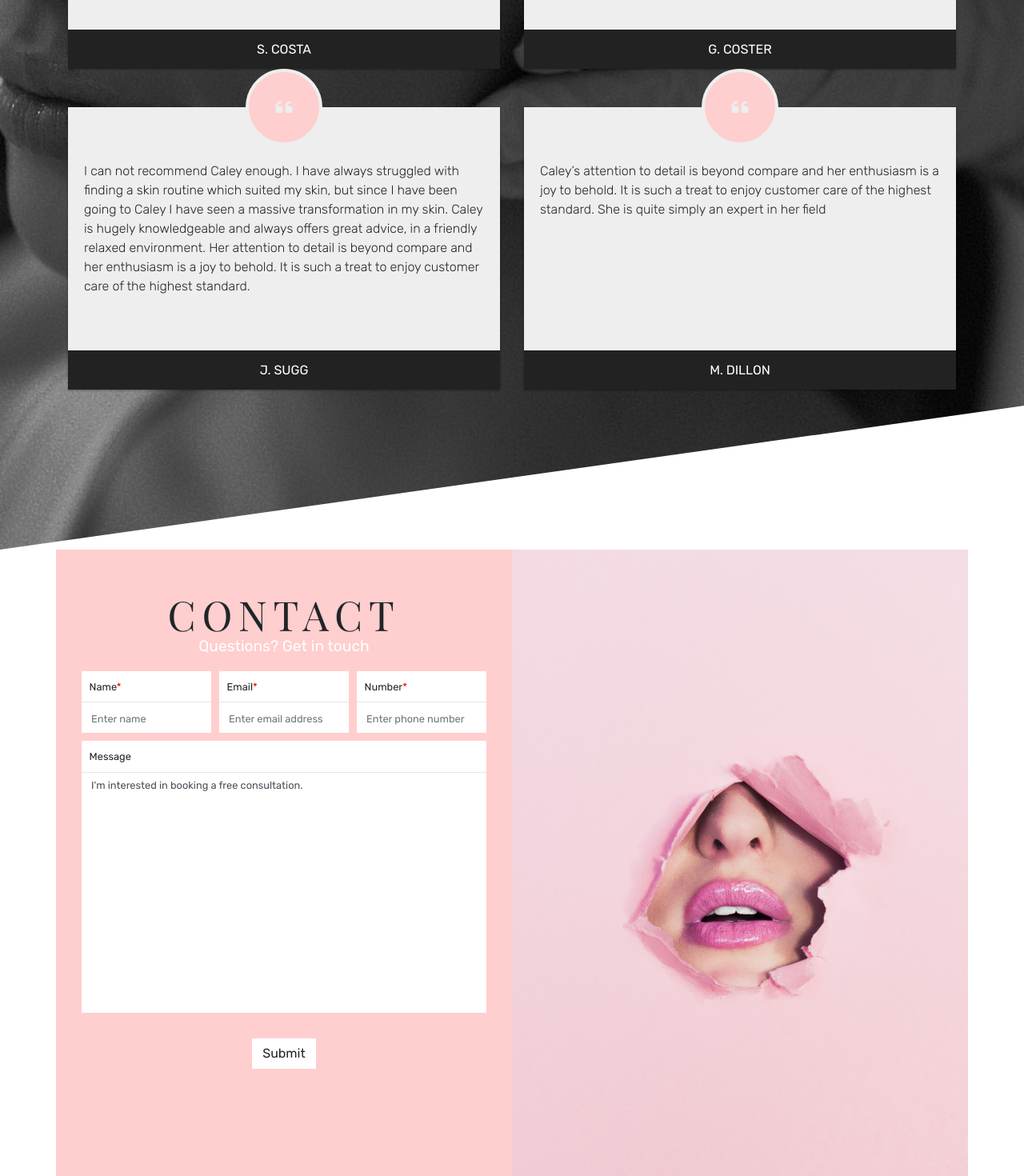
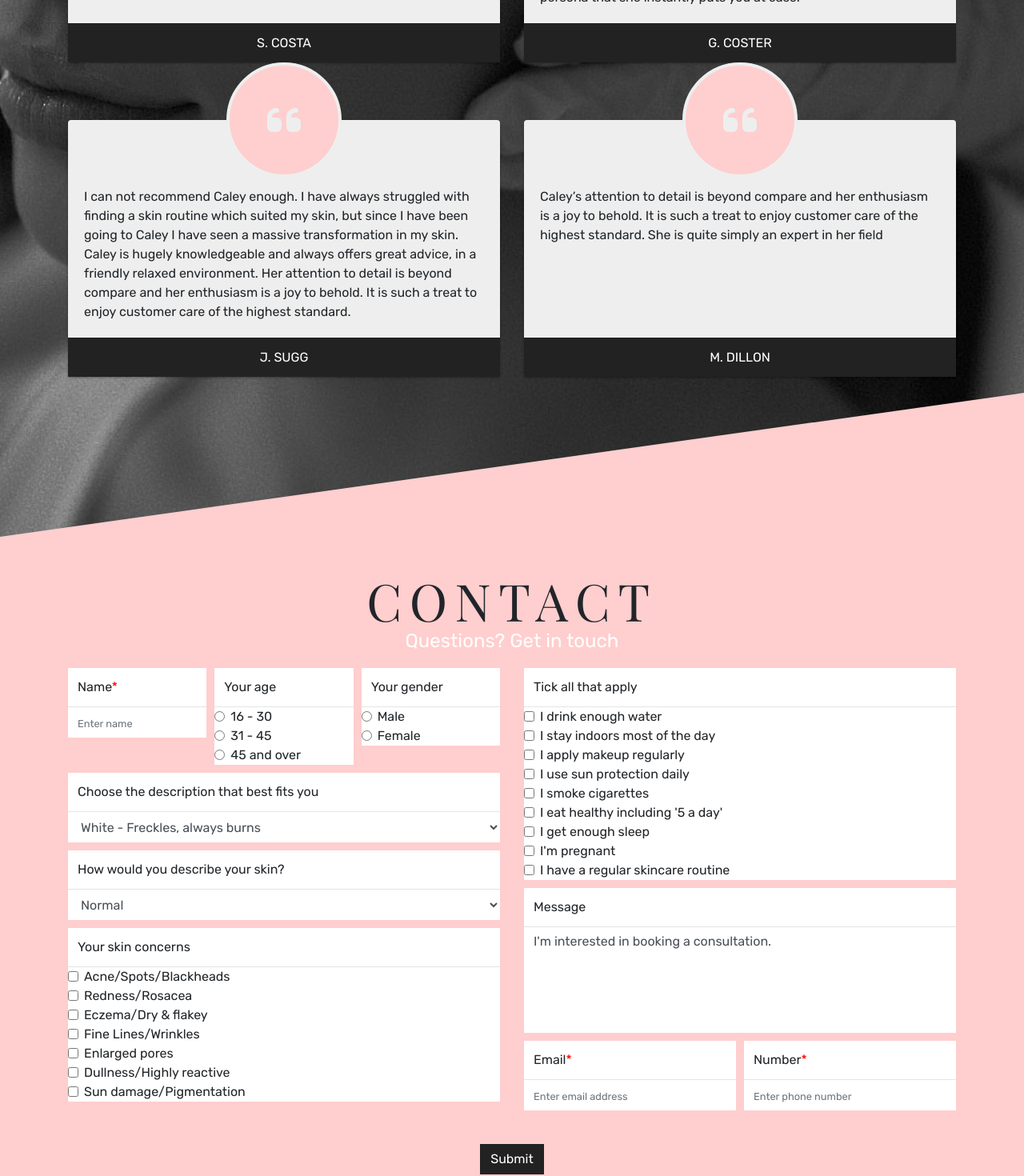
Before and after one commit to Lucamilne/caleymansfieldskincare, a React (Create React App) app: page / in a window 1280 px wide. Shown: the part 4720-6190 px from the top of the page at 80% size. Built offline with nearby package versions, Linux system fonts and the light colour scheme; a web font is replaced by a local one.

Commit message:
Contact form started

```diff
--- a/src/App.js
+++ b/src/App.js
@@ -6,7 +6,7 @@ import Introduction from "./Introduction";
 import Showcase from "./Showcase";
 import Products from "./Products";
 import Testimonials from "./Testimonials"
-import Contact from "./Contact"
+import ContactForm from "./ContactForm"
 import Footer from "./Footer"
 
 
@@ -19,7 +19,7 @@ function App() {
       <Showcase />
       <Products />
       <Testimonials />
-      <Contact />
+      <ContactForm />
       <Footer />
     </div>
   );
--- a/src/Contact.js
+++ /dev/null
@@ -1,20 +0,0 @@
-import React from "react";
-import { Container, Row, Col } from 'react-bootstrap';
-import ContactForm from "./ContactForm"
-
-function Contact() {
-    return (
-        <Container >
-            <Row>
-                <Col lg className="pl-0 pr-0">
-                    <ContactForm />
-                </Col>
-                <Col lg className="pl-0 pr-0">
-                    <img className="contact-image" alt="Flavour" src={require("./images/5.jpg")} />
-                </Col>
-            </Row>
-        </Container>
-    )
-}
-
-export default Contact;
--- a/src/ContactForm.js
+++ b/src/ContactForm.js
@@ -1,5 +1,52 @@
 import React, { useState } from "react";
-import { Form, Col, Button } from 'react-bootstrap';
+import { Container, Form, Row, Col, Button } from 'react-bootstrap';
+
+const options = {
+    age: ["16 - 30", "31 - 45", "45 and over"],
+    gender: ["Male", "Female"],
+    skinColor: [
+        "White - Freckles, always burns",
+        "White - Usually burns, tans sometimes",
+        "White/Olive - Tans easily",
+        "White/Brown - Rarely burns",
+        "Light/Dark Brown - Tans very easily",
+        "Black - never burns, deeply pigmented"
+    ],
+    skinDescription: [
+        "Normal",
+        "Dry",
+        "Combination",
+        "Oily",
+        "Sensitive",
+        "Mature"
+    ],
+    skinConcern: [
+        "Acne/Spots/Blackheads",
+        "Redness/Rosacea",
+        "Eczema/Dry & flakey",
+        "Fine Lines/Wrinkles",
+        "Enlarged pores",
+        "Dullness/Highly reactive",
+        "Sun damage/Pigmentation"
+    ],
+    lifestyle: [
+        "I drink enough water",
+        "I stay indoors most of the day",
+        "I apply makeup regularly",
+        "I use sun protection daily",
+        "I smoke cigarettes",
+        "I eat healthy including '5 a day'",
+        "I get enough sleep",
+        "I'm pregnant",
+        "I have a regular skincare routine"
+    ],
+    preference: [
+        "Investing in my own home routine",
+        "Investing in professional treatments at a spa or salon",
+        "Both",
+        "Neither"
+    ]
+}
 
 function ContactForm() {
     const [validated, setValidated] = useState(false);
@@ -15,38 +62,116 @@ function ContactForm() {
     };
 
     return (
-        <Form noValidate validated={validated} onSubmit={handleSubmit} id="contact-us" className="h-100">
+        <section id="contact-form">
+            <Container className="py-5">
+                <Form noValidate validated={validated} onSubmit={handleSubmit}>
                     <h1>Contact</h1>
                     <p>Questions? Get in touch</p>
+                    <Row>
+                        <Col lg>
                             <Form.Row>
-                <Col md>
+                                <Col sm>
                                     <Form.Group controlId="formName">
                                         <Form.Label>Name<span className="required">*</span></Form.Label>
                                         <Form.Control required type="name" placeholder="Enter name" />
                                     </Form.Group>
                                 </Col>
-                <Col md>
+                                <Col sm>
+
+                                    <Form.Group controlId="formAge">
+                                        <Form.Label>Your age</Form.Label>
+                                        {options.age.map(option => (
+                                            <Form.Check type="radio" label={option} key={option} name="age" />
+                                        ))}
+                                    </Form.Group>
+                                </Col>
+                                <Col sm>
+                                    <Form.Group controlId="formGender">
+                                        <Form.Label>Your gender</Form.Label>
+                                        {options.gender.map(option => (
+                                            <Form.Check type="radio" label={option} key={option} name="gender" />
+                                        ))}
+                                    </Form.Group>
+                                </Col>
+                            </Form.Row>
+                            <Form.Row>
+                                <Col>
+                                    <Form.Group>
+                                        <Form.Label>Choose the description that best fits you</Form.Label>
+                                        <Form.Control as="select">
+                                            {options.skinColor.map((option, i) => (
+                                                <option key={i}>{option}</option>
+                                            ))}
+                                        </Form.Control>
+                                    </Form.Group>
+                                </Col>
+                            </Form.Row>
+                            <Form.Row>
+                                <Col>
+                                    <Form.Group>
+                                        <Form.Label>How would you describe your skin?</Form.Label>
+                                        <Form.Control as="select">
+                                            {options.skinDescription.map((option, i) => (
+                                                <option key={i}>{option}</option>
+                                            ))}
+                                        </Form.Control>
+                                    </Form.Group>
+                                </Col>
+                            </Form.Row>
+                            <Form.Row>
+                                <Col>
+                                    <Form.Group>
+                                        <Form.Label>Your skin concerns</Form.Label>
+                                        {options.skinConcern.map((option, i) => (
+                                            <Form.Check type="checkbox" label={option} key={i} />
+                                        ))}
+                                    </Form.Group>
+                                </Col>
+                            </Form.Row>
+                        </Col>
+                        <Col lg>
+                            <Form.Row>
+                                <Col>
+                                    <Form.Group>
+                                        <Form.Label>Tick all that apply</Form.Label>
+                                        {options.lifestyle.map((option, i) => (
+                                            <Form.Check type="checkbox" label={option} key={i} />
+                                        ))}
+                                    </Form.Group>
+                                </Col>
+                            </Form.Row>
+                            <Form.Row>
+                                <Col>
+                                    <Form.Group controlId="fromMessage">
+                                        <Form.Label>Message</Form.Label>
+                                        <Form.Control as="textarea" rows="5" defaultValue="I'm interested in booking a consultation." />
+                                    </Form.Group>
+                                </Col>
+                            </Form.Row>
+                            <Form.Row>
+                                <Col>
                                     <Form.Group controlId="formEmail">
                                         <Form.Label>Email<span className="required">*</span></Form.Label>
                                         <Form.Control required type="email" placeholder="Enter email address" />
                                     </Form.Group>
                                 </Col>
-                <Col md>
+                                <Col>
                                     <Form.Group controlId="formNumber">
                                         <Form.Label>Number<span className="required">*</span></Form.Label>
                                         <Form.Control required type="tel" placeholder="Enter phone number" />
                                     </Form.Group>
                                 </Col>
                             </Form.Row>
-            <Form.Group controlId="fromMessage">
-                <Form.Label>Message</Form.Label>
-                <Form.Control as="textarea" rows="15" defaultValue="I'm interested in booking a free consultation." />
-            </Form.Group>
+                        </Col>
+                    </Row>
                     <div className="form-btn d-flex justify-content-center">
-                <Button variant="light" type="submit">Submit</Button>
+                        <Button variant="dark" type="submit">Submit</Button>
                     </div>
                 </Form>
+            </Container >
+        </section>
     )
 }
 
+
 export default ContactForm;
--- a/src/ReadMore.js
+++ b/src/ReadMore.js
@@ -49,7 +49,7 @@ function ReadMore(props) {
     const [loaded, setLoaded] = useState(false)
 
     return (
-        <Modal {...props} aria-labelledby="contained-modal-title-vcenter" centered size="lg">
+        <Modal {...props} aria-labelledby="contained-modal-title-vcenter" centered size="xl">
             <Modal.Header closeButton>
                 <Modal.Title id="contained-modal-title-vcenter">
                     {tech}
@@ -64,7 +64,7 @@ function ReadMore(props) {
                                     <Spinner className="image-wrap" animation="grow" variant="light" />
                                 }
                                 <Image
-                                    className="image-wrap"
+                                    className={ loaded ? "image-wrap" : ""}
                                     alt={technology[tech].media.alt}
                                     src={require(`./images/technology/${technology[tech].media.src}`)}
                                     onLoad={() => {
--- a/src/Testimonials.js
+++ b/src/Testimonials.js
@@ -17,13 +17,15 @@ const Testimonials = () => {
                 <h1 className="text-center mb-5">What our clients say.</h1>
                 <Row>
                     {reviews.map(review => (
-                        <Col md={6} key={review.id}>
-                            <Card className="pt-5 my-5 position-relative">
+                        <Col md={6} key={review.id} style={{marginTop: "4.5rem"}}>
+                            <Card className="testimonial-card position-relative">
                                 <div className="icon d-flex justify-content-center align-items-center position-absolute">
-                                    <i className="fas fa-quote-left"/>
+                                    <i className="fas fa-quote-left" />
                                 </div>
                                 <Card.Body>
+                                    <Card.Text>
                                         {review.description}
+                                    </Card.Text>
                                 </Card.Body>
                                 <Card.Footer className="d-flex justify-content-center">
                                     <span>{review.name}</span>
@@ -33,7 +35,7 @@ const Testimonials = () => {
                     ))}
                 </Row>
             </Container>
-            <ShapeFill />
+            <ShapeFill color="#ffcece"/>
         </section>
     )
 }
--- a/src/styles/App.scss
+++ b/src/styles/App.scss
@@ -99,7 +99,7 @@ a:link,a:visited,a:hover,a:active {
   border-radius: 0px;
   padding: $spacer;
   color: #ffffff;
-  font-weight: 100px;
+  font-weight: 100;
   background-color: $darkColor;
   border: 4px solid #eee;
 }
@@ -114,7 +114,6 @@ a:link,a:visited,a:hover,a:active {
   box-sizing: border-box;
   float: right;
   max-width: 100%;
-  margin: $spacer 0;
   border: 2px solid rgba(255,255,255,0.5);
 }
 //intersection observer classes
@@ -149,7 +148,7 @@ a:link,a:visited,a:hover,a:active {
 .from-above.appear {
   transform: translateX(0);
 }
-@include media-breakpoint-up(sm) {
+@include media-breakpoint-up(md) {
   html {
     font-size: 1rem;
     overflow-x: hidden;
@@ -161,6 +160,7 @@ a:link,a:visited,a:hover,a:active {
   }
   .image-wrap {
     margin-left: $spacer;
+    margin-bottom: $spacer;
     max-width: 300px;
     max-height: 225px;
   }
--- a/src/styles/_ContactForm.scss
+++ b/src/styles/_ContactForm.scss
@@ -1,15 +1,5 @@
-
-.contact-image {
-    width: 100%;
-}
-#contact-us {
+#contact-form {
   background-color: $secondaryColor;
-  padding: $globalMargin $globalPadding;
-  font-size: 0.8em;
-
-  h1 {
-    font-size: 4em;
-  }
   p {
     color: $lightColor;
     font-size: 1.5em;
--- a/src/styles/_Testimonials.scss
+++ b/src/styles/_Testimonials.scss
@@ -6,11 +6,14 @@
   h1 {
     color: $lightColor;
   }
+  .testimonial-card {
+    padding-top: 4rem;
+  }
   .card {
-    border-radius: 0px;
+    border-radius: 4px;
     border: 0px;
     background-color: #eee;
-    height: calc(100% - 48px);
+    height: 100%;
     box-shadow: 0 1px 3px rgba(0, 0, 0, 0.12), 0 1px 2px rgba(0, 0, 0, 0.24);
     transition: all 0.3s cubic-bezier(0.25, 0.8, 0.25, 1);
     cursor: default;
@@ -28,24 +31,23 @@
   .card-body {
     font-size: 1em;
     line-height: 1.5em;
-    font-weight: 100;
     z-index: 2;
   }
   .slide {
     height: 360px;
   }
   .icon {
-    top: -48px;
+    top: -4.5rem;
     left: 50%;
     transform: translateX(-50%);
-    height: 96px;
-    width: 96px;
+    height: 9rem;
+    width: 9rem;
     background-color: $secondaryColor;
     border: 4px solid #eee;
     border-radius: 50%;
   }
   i {
     color: #eee;
-    font-size: 1.5em;
+    font-size: 3em;
   }
 }
```
Also changed, not shown: src/styles/App.css, 1 other file (tests, documents, lock files or other folders). Lines whose indentation alone changed are shown as unchanged.
